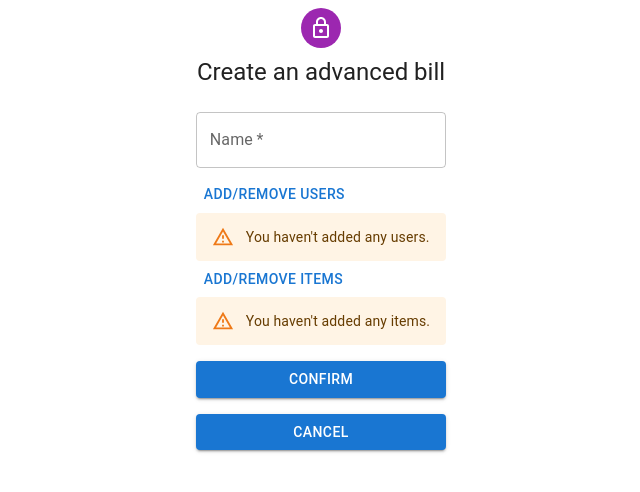
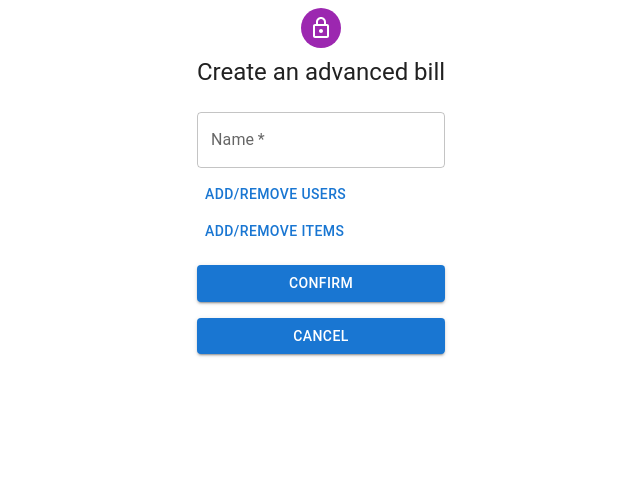
Before and after one commit to theranos2/SplitIt, a React (Create React App) app in the folder src/ClientApp/: page /bill/create in a window 1280 px wide. Shown: the top 492 px of the page, without its empty margins (319-959 px from the left). Built offline with nearby package versions, Linux system fonts and the light colour scheme.

Commit message:
Restructured directories so that related components were closer together.

```diff
--- a/src/ClientApp/src/components/AccountManagement/Login.tsx
+++ b/src/ClientApp/src/components/AccountManagement/Login.tsx
@@ -1,5 +1,5 @@
 import React from 'react';
-import { LoginForm } from '../InputForm/LoginForm';
+import { LoginForm } from './LoginForm';
 
 const Login = () => {
     const [inputs, setInputs] = React.useState({ email: '', pass: '' });
--- a/src/ClientApp/src/components/InputForm/BillForm.tsx
+++ b/src/ClientApp/src/components/AccountManagement/LoginForm.tsx
@@ -3,9 +3,8 @@ import PropTypes from 'prop-types';
 import { Link } from 'react-router-dom';
 import { createTheme, ThemeProvider } from '@mui/material/styles';
 
-import InputField from './InputFields';
-import { DateSelector } from './DateSelector';
-import { UserSelector } from './UserSelector';
+import InputField from '../InputForm/InputFields';
+import { DateSelector } from '../InputForm/DateSelector';
 
 import LockOutlinedIcon from '@mui/icons-material/LockOutlined';
 import CssBaseline from '@mui/material/CssBaseline';
@@ -22,7 +21,7 @@ export interface ButtonSubmitProps {
     msg?: string
 }
 
-interface BillFormProps {
+interface LoginFormProps {
     title: String,
     inputs: Object,
     set: Function,
@@ -31,9 +30,11 @@ interface BillFormProps {
     fields: Array<any>      // TODO: should be the actual types
 }
 
-export const BillForm = (props : BillFormProps) => {
+export const LoginForm = (props : LoginFormProps) => {
     const { title, inputs, fields, set, submit, cancel } = props;
     const theme = createTheme();
+
+    console.log(inputs);
 
     return (
         <ThemeProvider theme={theme}>
@@ -49,8 +50,6 @@ export const BillForm = (props : BillFormProps) => {
                                     return <DateSelector key={`date-${idx}`} start={field.dates.start} end={field.dates.end} set={set}/>;
                                 case 'span':
                                     return <Alert key={`alert-${idx}`} severity="info">{field.content}</Alert>;
-                                case 'users':
-                                    return <UserSelector key={`text-${idx}`} name={field.name} label={field.label} inputs={inputs} set={set} err={field.err}/>;
                                 default:
                                     return <InputField key={`text-${idx}`} name={field.name} label={field.label} type={field.type} inputs={inputs} set={set} err={field.err}/>;
                             }
@@ -68,7 +67,7 @@ export const BillForm = (props : BillFormProps) => {
     );
 };
 
-BillForm.propTypes = {
+LoginForm.propTypes = {
   title: PropTypes.string,
   inputs: PropTypes.object,
   fields: PropTypes.array,
--- a/src/ClientApp/src/components/AccountManagement/Register.tsx
+++ b/src/ClientApp/src/components/AccountManagement/Register.tsx
@@ -1,5 +1,5 @@
 import React from 'react'
-import { LoginForm } from '../InputForm/LoginForm';
+import { LoginForm } from './LoginForm';
 
 const Register = () => {
   const [inputs, setInputs] = React.useState({ email: '', name: '', pass1: '', pass2: '' });
--- a/src/ClientApp/src/components/BillCreation/BillAdvanced.tsx
+++ b/src/ClientApp/src/components/BillCreation/BillAdvanced.tsx
@@ -1,6 +1,6 @@
 import * as React from 'react';
 
-import { BillForm } from '../InputForm/BillForm';
+import { BillForm } from './BillForm';
 
 interface InputProps {
   name: string,
@@ -12,15 +12,14 @@ interface InputProps {
 const BillAdvanced = () => {
   const [inputs, setInputs] = React.useState<InputProps>({ name: '', users: [], items: [], price: 0 });
 
-  const set = (name : string) => (event : any) => {
+  const set = (name : string) => (input : any) => {
     switch (name) {
       case 'users':
       case 'items':
-        inputs[name].push(event.target.value);
-        console.log(inputs[name]);
+        input.forEach((e : number) => inputs[name].push(e));
         break;
       default:
-        setInputs(old => ({ ...old, [name]: event.target.value }));
+        setInputs(old => ({ ...old, [name]: input.target.value }));
     }
   }
 
@@ -38,9 +37,8 @@ const BillAdvanced = () => {
     <BillForm title='Create an advanced bill' inputs={inputs} submit={{ href: '/', func: submit }} set={set} cancel={{ href: '/', msg: 'Cancel' }}
       fields={[
         { name: 'name', label: 'Name', type: 'text', err: { cond: (inputs.name.length > 20), msg: 'Name is too long.' } },
-        { name: 'users', label: 'Users', type: 'users', err: { cond: (inputs.users.length === 0), msg: 'You haven\'t added any users.' } },
-        { name: 'items', label: 'Items', type: 'users', err: { cond: (inputs.items.length === 0), msg: 'You haven\'t added any items.' } },
-        // { name: 'pass2', label: 'Confirm Password', type: 'password', err: { cond: (inputs.pass2.length > 20), msg: 'Password is too long.' } },
+        { name: 'users', label: 'Users', type: 'users', err: { cond: (inputs.users === []), msg: 'You haven\'t added any users.' } },
+        { name: 'items', label: 'Items', type: 'users', err: { cond: (inputs.items === []), msg: 'You haven\'t added any items.' } },
       ]}
     />
   );
--- a/src/ClientApp/src/components/InputForm/LoginForm.tsx
+++ b/src/ClientApp/src/components/BillCreation/BillForm.tsx
@@ -3,8 +3,9 @@ import PropTypes from 'prop-types';
 import { Link } from 'react-router-dom';
 import { createTheme, ThemeProvider } from '@mui/material/styles';
 
-import InputField from './InputFields';
-import { DateSelector } from './DateSelector';
+import InputField from '../InputForm/InputFields';
+import { DateSelector } from '../InputForm/DateSelector';
+import { UserSelector } from '../InputForm/UserSelector';
 
 import LockOutlinedIcon from '@mui/icons-material/LockOutlined';
 import CssBaseline from '@mui/material/CssBaseline';
@@ -21,7 +22,7 @@ export interface ButtonSubmitProps {
     msg?: string
 }
 
-interface LoginFormProps {
+interface BillFormProps {
     title: String,
     inputs: Object,
     set: Function,
@@ -30,11 +31,9 @@ interface LoginFormProps {
     fields: Array<any>      // TODO: should be the actual types
 }
 
-export const LoginForm = (props : LoginFormProps) => {
+export const BillForm = (props : BillFormProps) => {
     const { title, inputs, fields, set, submit, cancel } = props;
     const theme = createTheme();
-
-    console.log(inputs);
 
     return (
         <ThemeProvider theme={theme}>
@@ -50,6 +49,8 @@ export const LoginForm = (props : LoginFormProps) => {
                                     return <DateSelector key={`date-${idx}`} start={field.dates.start} end={field.dates.end} set={set}/>;
                                 case 'span':
                                     return <Alert key={`alert-${idx}`} severity="info">{field.content}</Alert>;
+                                case 'users':
+                                    return <UserSelector key={`text-${idx}`} name={field.name} label={field.label} inputs={inputs} set={set} err={field.err}/>;
                                 default:
                                     return <InputField key={`text-${idx}`} name={field.name} label={field.label} type={field.type} inputs={inputs} set={set} err={field.err}/>;
                             }
@@ -67,7 +68,7 @@ export const LoginForm = (props : LoginFormProps) => {
     );
 };
 
-LoginForm.propTypes = {
+BillForm.propTypes = {
   title: PropTypes.string,
   inputs: PropTypes.object,
   fields: PropTypes.array,
--- a/src/ClientApp/src/components/InputForm/UserSelector.tsx
+++ b/src/ClientApp/src/components/InputForm/UserSelector.tsx
@@ -41,10 +41,20 @@ export const UserSelector = (props: UserSelectorProps) => {
         { name: 'Xibo', id: 5 },
     ];
 
+    const [NewUsers, SetNewUsers] = React.useState<number[]>([]);
+    const addUser    = (event: any) => SetNewUsers((old) => [...old, event.target.value]);
+    const removeUser = (event: any) => SetNewUsers((old) => old.filter((e) => e !== event.target.value));
+    const submit = () => {
+        set(name)(NewUsers);
+        cancel();
+    }
+    const cancel = () => {
+        SetNewUsers(() => []);
+        setOpen(false);
+    };
+
     const [open, setOpen] = React.useState(false);
-
     const openModal = () => setOpen(true);
-
     const closeModal = (event: React.SyntheticEvent<unknown>, reason?: string) => {
         (reason !== 'backdropClick') && setOpen(false);
     };
@@ -59,38 +69,50 @@ export const UserSelector = (props: UserSelectorProps) => {
 
         getUsers();
         // console.log(users);
-    });
+    }, [NewUsers]);
 
     return (
         <div>
             <Button onClick={openModal}>Add/Remove {label}</Button>
             <Dialog disableEscapeKeyDown open={open} onClose={closeModal}>
-                <DialogTitle>Add {label}</DialogTitle>
+                <DialogTitle>Add/Remove {label}</DialogTitle>
                 <DialogContent>
                 <Box component="form" sx={{ display: 'flex', flexWrap: 'wrap' }}>
                     <FormControl sx={{ m: 1, minWidth: 120 }}>
-                    <InputLabel id={`select-${name}-inputlabel`}>{label}</InputLabel>
+                    <InputLabel id={`select-${name}-inputlabel`}>Add {label}</InputLabel>
                     <Select
                         labelId={`select-${name}-label`}
                         id={`select-${name}-id`}
                         value={inputs[name]}
-                        onChange={set(name)}
+                        onChange={addUser}
                         input={<OutlinedInput label={label}/>}
                     >
                     {
-                        users.filter((user) => inputs[name].includes(user.id) === false).map((user) =>
+                        users.filter((user) => !inputs[name].includes(user.id) && !NewUsers.includes(user.id)).map((user) =>
                             <MenuItem value={user.id}>{user.name}</MenuItem>)
                     }
                     </Select>
                     </FormControl>
+                    <FormControl sx={{ m: 1, minWidth: 120 }}>
+                    <InputLabel id={`select-${name}-inputlabel`}>Remove {label}</InputLabel>
+                    <Select
+                        labelId={`select-${name}-label`}
+                        id={`select-${name}-id`}
+                        value={inputs[name]}
+                        onChange={removeUser}
+                        input={<OutlinedInput label={label}/>}
+                    >
                     {
-                        inputs[name].map((user : User) => <a>{user.name}</a>)
+                        users.filter((user) => inputs[name].includes(user.id) || NewUsers.includes(user.id)).map((user) =>
+                            <MenuItem value={user.id}>{user.name}</MenuItem>)
                     }
+                    </Select>
+                    </FormControl>
                 </Box>
                 </DialogContent>
                 <DialogActions>
-                <Button onClick={closeModal}>Close</Button>
-                {/* <Button onClick={closeModal}>Confirm</Button> */}
+                <Button onClick={cancel}>Close</Button>
+                <Button onClick={submit}>Confirm</Button>
                 </DialogActions>
             </Dialog>
             { err.cond ? <Alert severity="warning">{err.msg}</Alert> : <></> }
```
